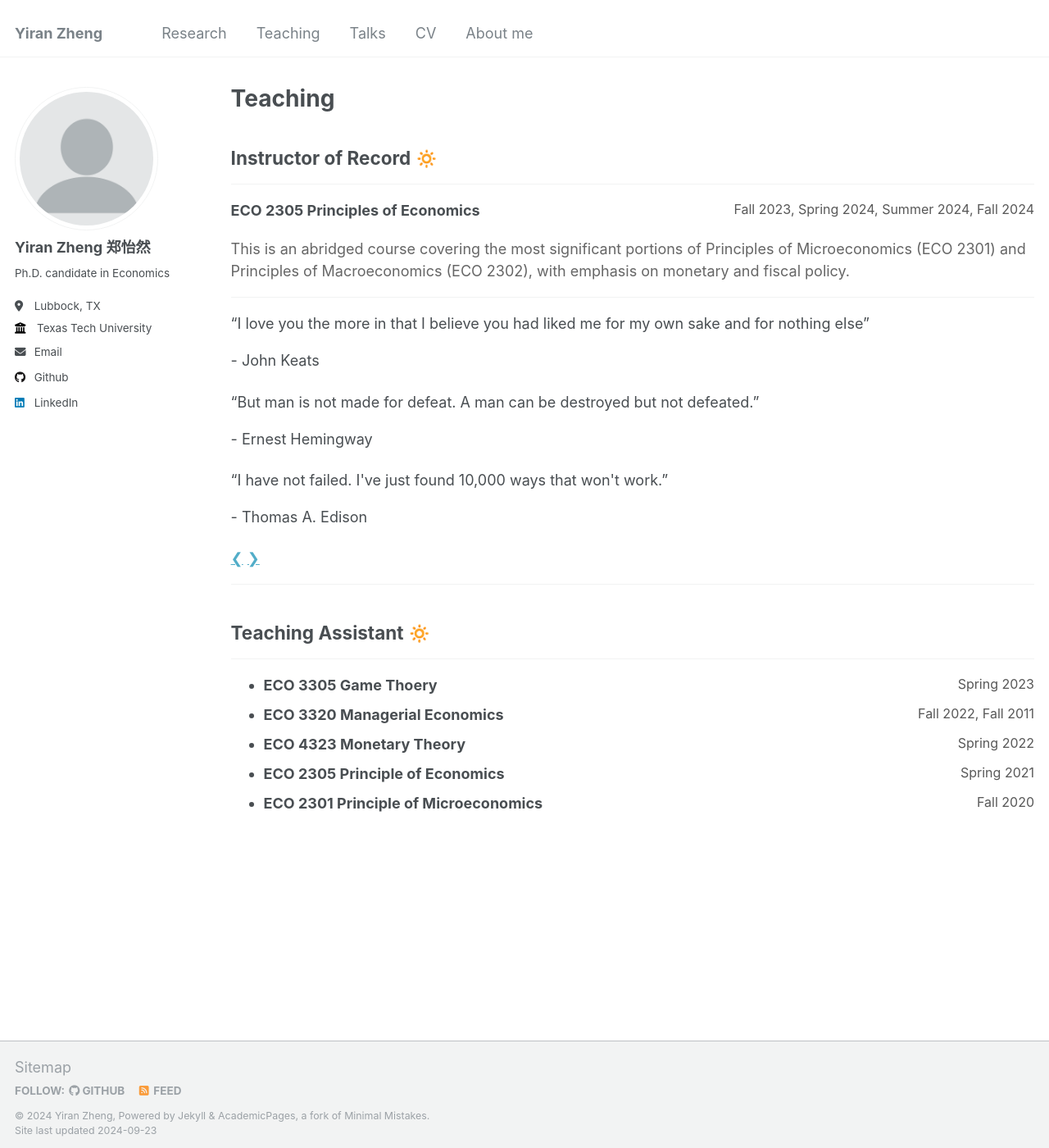
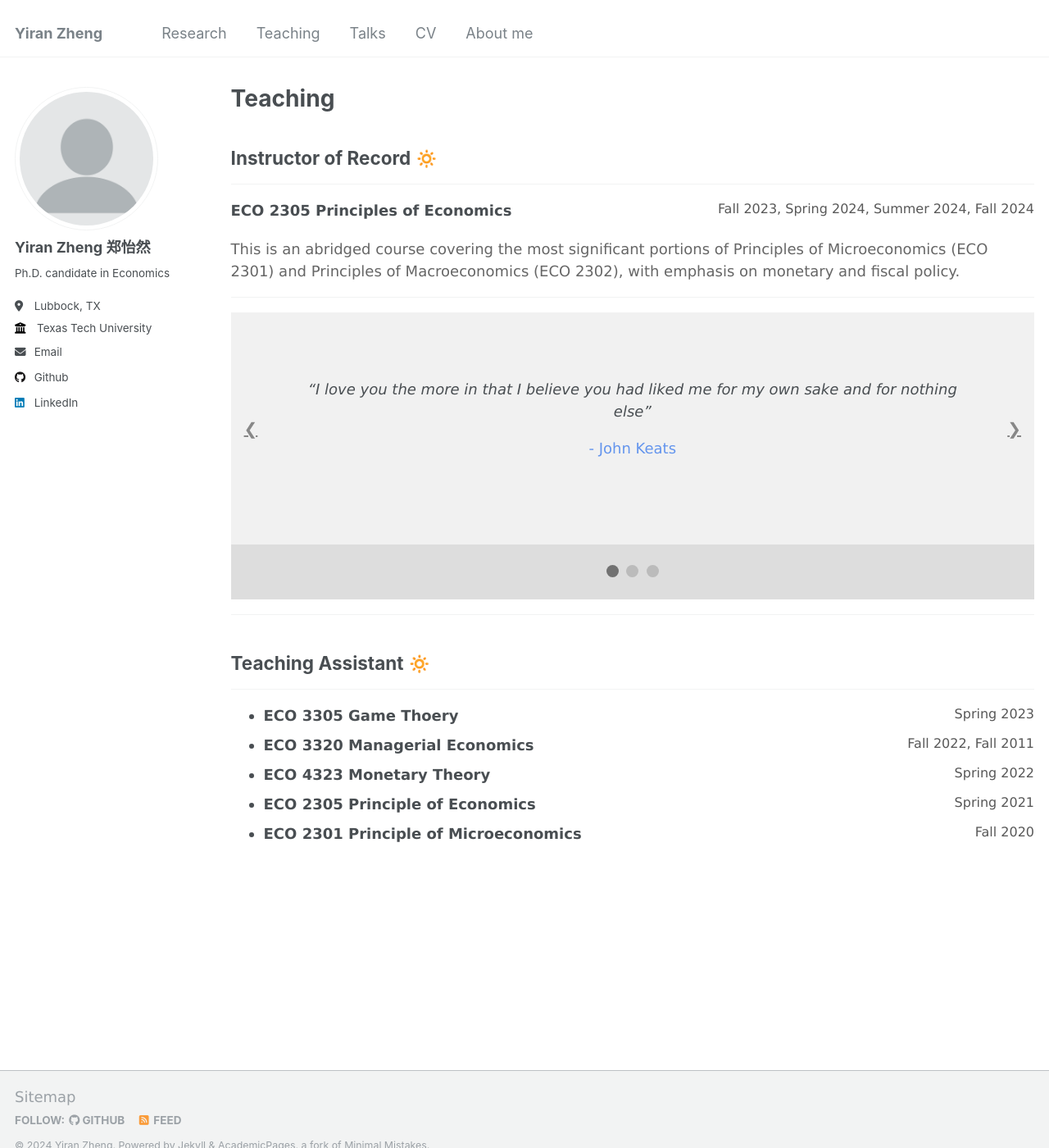
Before and after one commit to yiran-zheng/yiran-zheng.github.io, a Jekyll site: the page built from _pages/teaching.html, in a window 1280 px wide and 1400 px high. Shown: the whole window at 82% size. Built offline with Jekyll 4.4.1, drawn with Linux system fonts in a browser that asks for light colours.

Commit message:
Update teaching.html

```diff
--- a/_pages/teaching.html
+++ b/_pages/teaching.html
@@ -18,10 +18,91 @@ author_profile: true
     </div>
 
 <hr> <!-- This adds a horizontal line below the heading -->
-<!-- Slideshow container -->
+
+<!DOCTYPE html>
+<html>
+<head>
+<meta name="viewport" content="width=device-width, initial-scale=1">
+<style>
+* {box-sizing: border-box}
+body {font-family: Verdana, sans-serif; margin:0}
+
+/* Slideshow container */
+.slideshow-container {
+  position: relative;
+  background: #f1f1f1f1;
+}
+
+/* Slides */
+.mySlides {
+  display: none;
+  padding: 80px;
+  text-align: center;
+}
+
+/* Next & previous buttons */
+.prev, .next {
+  cursor: pointer;
+  position: absolute;
+  top: 50%;
+  width: auto;
+  margin-top: -30px;
+  padding: 16px;
+  color: #888;
+  font-weight: bold;
+  font-size: 20px;
+  border-radius: 0 3px 3px 0;
+  user-select: none;
+}
+
+/* Position the "next button" to the right */
+.next {
+  position: absolute;
+  right: 0;
+  border-radius: 3px 0 0 3px;
+}
+
+/* On hover, add a black background color with a little bit see-through */
+.prev:hover, .next:hover {
+  background-color: rgba(0,0,0,0.8);
+  color: white;
+}
+
+/* The dot/bullet/indicator container */
+.dot-container {
+    text-align: center;
+    padding: 20px;
+    background: #ddd;
+}
+
+/* The dots/bullets/indicators */
+.dot {
+  cursor: pointer;
+  height: 15px;
+  width: 15px;
+  margin: 0 2px;
+  background-color: #bbb;
+  border-radius: 50%;
+  display: inline-block;
+  transition: background-color 0.6s ease;
+}
+
+/* Add a background color to the active dot/circle */
+.active, .dot:hover {
+  background-color: #717171;
+}
+
+/* Add an italic font style to all quotes */
+q {font-style: italic;}
+
+/* Add a blue color to the author */
+.author {color: cornflowerblue;}
+</style>
+</head>
+<body>
+
 <div class="slideshow-container">
 
-  <!-- Full-width slides/quotes -->
 <div class="mySlides">
   <q>I love you the more in that I believe you had liked me for my own sake and for nothing else</q>
   <p class="author">- John Keats</p>
@@ -37,17 +118,49 @@ author_profile: true
   <p class="author">- Thomas A. Edison</p>
 </div>
 
-  <!-- Next/prev buttons -->
-  <a class="prev" onclick="plusSlides(-1)">&#10094;</a>
-  <a class="next" onclick="plusSlides(1)">&#10095;</a>
+<a class="prev" onclick="plusSlides(-1)">❮</a>
+<a class="next" onclick="plusSlides(1)">❯</a>
+
 </div>
 
-<!-- Dots/bullets/indicators -->
 <div class="dot-container">
   <span class="dot" onclick="currentSlide(1)"></span>
   <span class="dot" onclick="currentSlide(2)"></span>
   <span class="dot" onclick="currentSlide(3)"></span>
 </div>
+
+<script>
+var slideIndex = 1;
+showSlides(slideIndex);
+
+function plusSlides(n) {
+  showSlides(slideIndex += n);
+}
+
+function currentSlide(n) {
+  showSlides(slideIndex = n);
+}
+
+function showSlides(n) {
+  var i;
+  var slides = document.getElementsByClassName("mySlides");
+  var dots = document.getElementsByClassName("dot");
+  if (n > slides.length) {slideIndex = 1}
+  if (n < 1) {slideIndex = slides.length}
+  for (i = 0; i < slides.length; i++) {
+      slides[i].style.display = "none";
+  }
+  for (i = 0; i < dots.length; i++) {
+      dots[i].className = dots[i].className.replace(" active", "");
+  }
+  slides[slideIndex-1].style.display = "block";
+  dots[slideIndex-1].className += " active";
+}
+</script>
+
+</body>
+</html>
+
 
 <hr> <!-- This adds a horizontal line below the heading -->
 
```
Lines whose indentation alone changed are shown as unchanged.
